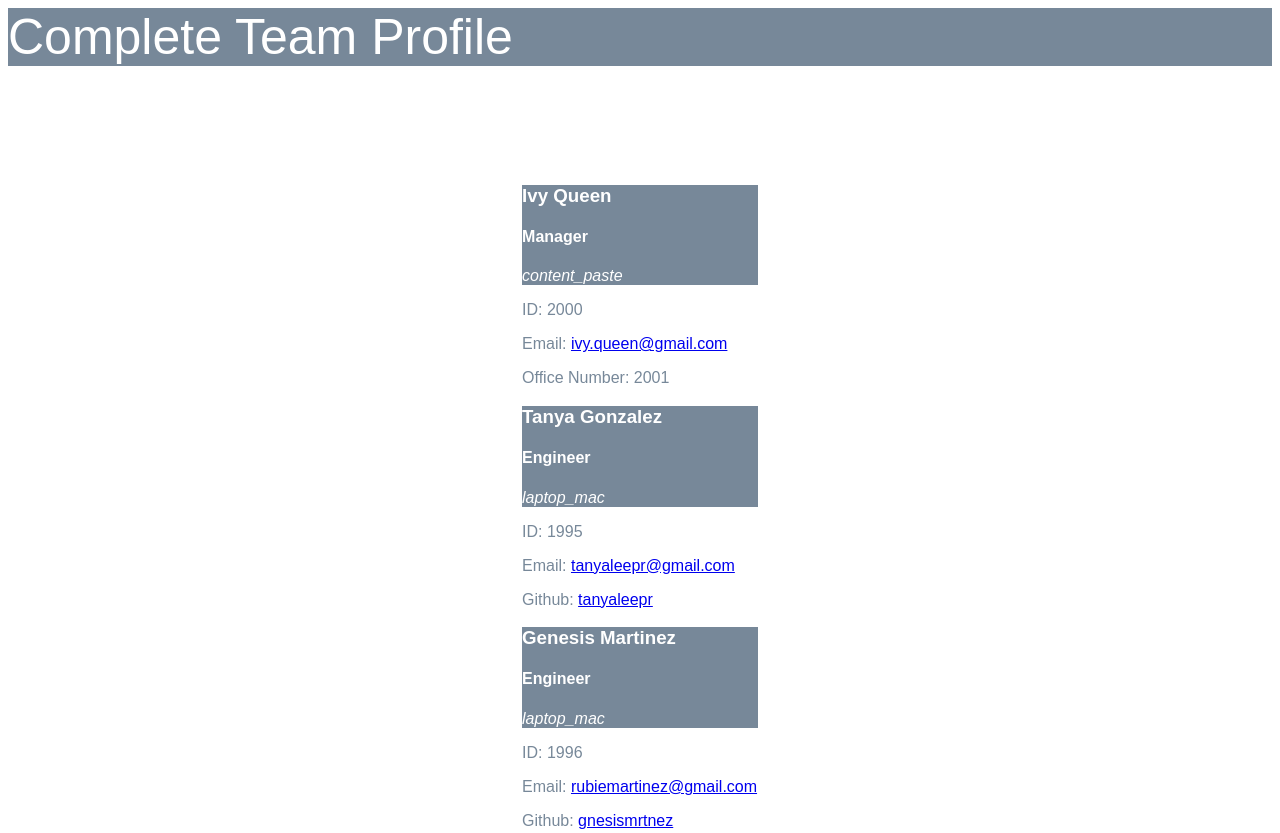
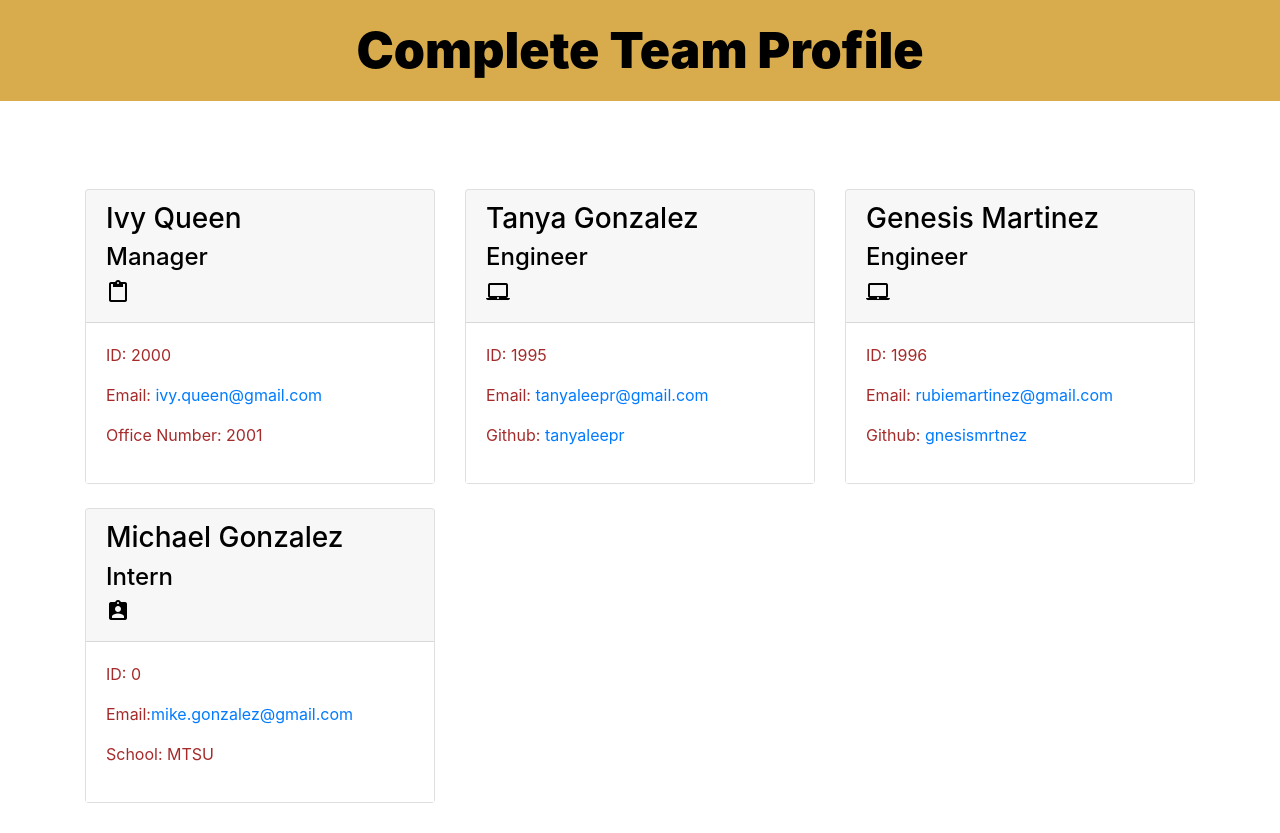
Before and after one commit to tanyaleepr/ying-yang-productions, a website: page dist/index.html in a window 1280 px wide. Shown: the top 833 px of the page. Drawn offline with nearby package versions, Linux system fonts and the light colour scheme.

Commit message:
added some styling

```diff
--- a/dist/index.html
+++ b/dist/index.html
@@ -4,19 +4,19 @@
     <head>
         <meta charset="UTF-8">
         <meta name="viewport" content="width=device-width, initial-scale=1.0">
-        <title>Complete Team Profile</title>
+        <title> The Complete Team Profile</title>
         <link href="../dist/style.css" rel="stylesheet">
+        <link href="https://stackpath.bootstrapcdn.com/bootstrap/4.5.0/css/bootstrap.min.css" integrity="sha384-9aIt2nRpC12Uk9gS9baDl411NQApFmC26EwAOH8WgZl5MYYxFfc+NcPb1dKGj7Sk" crossorigin="anonymous" rel="stylesheet" >
+        <link href="https://fonts.googleapis.com/icon?family=Material+Icons" rel="stylesheet">
     </head>
 
     <body>
     <header>
-        <nav class="navbar" id="navbar">
-            <span class="navbar-brand mb-0 h1 w-100 text-center" id="navbar-text"> Complete Team Profile</span>
-        </nav>
+        <nav class="navbar" id="navbar"> Complete Team Profile</nav>
     </header>
     <main>
         <div class="container">
-            <div class="row justify-content-center" id="team-cards">
+            <div class="row" id="team-cards">
 
 
     <div class="col-4 mt-4">
--- a/dist/style.css
+++ b/dist/style.css
@@ -1,40 +1,41 @@
 * {
     box-sizing: border-box;
-}
-
-:root {
-    --primary: lightslategray;
-    --secondary: white;
 }
 
 body {
     font-family: Arial, Helvetica, sans-serif;
 }
 
+header {
+    background-color: white;
+}
 #navbar {
-    background-color: var(--primary);
-    color: var(--secondary);
+    background-color:#D8AB4C;
+    color: black;
     font-size: 50px;
-}
-
-.navbar-brand {
-    font-size: 50px;
+    font-weight: 900;
+    padding-top: 1%;
+    padding-bottom: 1%;
+    justify-content: center;
 }
 
 
 .card-header {
-    background-color: var(--primary);
-    color: var(--secondary);
+    background-color: gray;
+    color: black;
+
 }
 
 .card-body {
-    background-color: var(--secondary);
-    color: var(--primary);
+    background-color: white;
+    color: brown;
+
+
 }
 
 .container {
-    margin: 100px auto;
-    justify-content: space-evenly;
+    margin: 5%;
     display: flex;
+    justify-content:space-evenly;
 
 }
```
